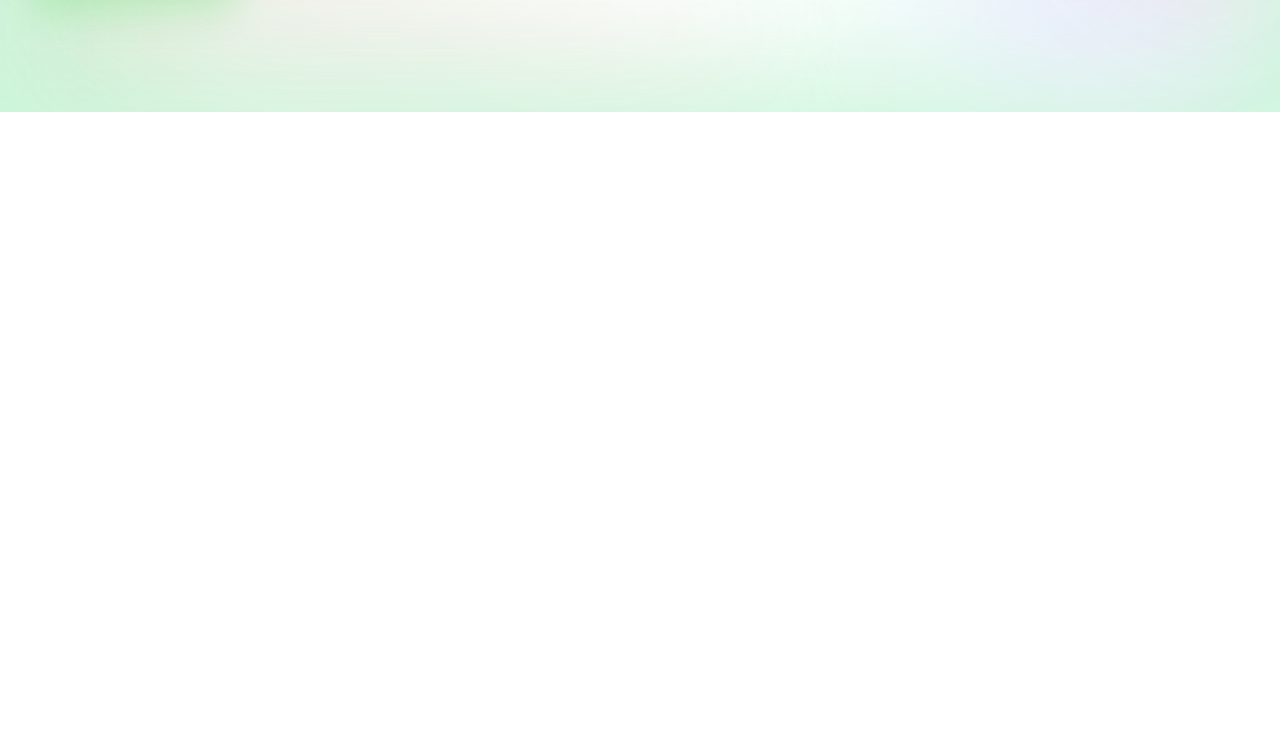
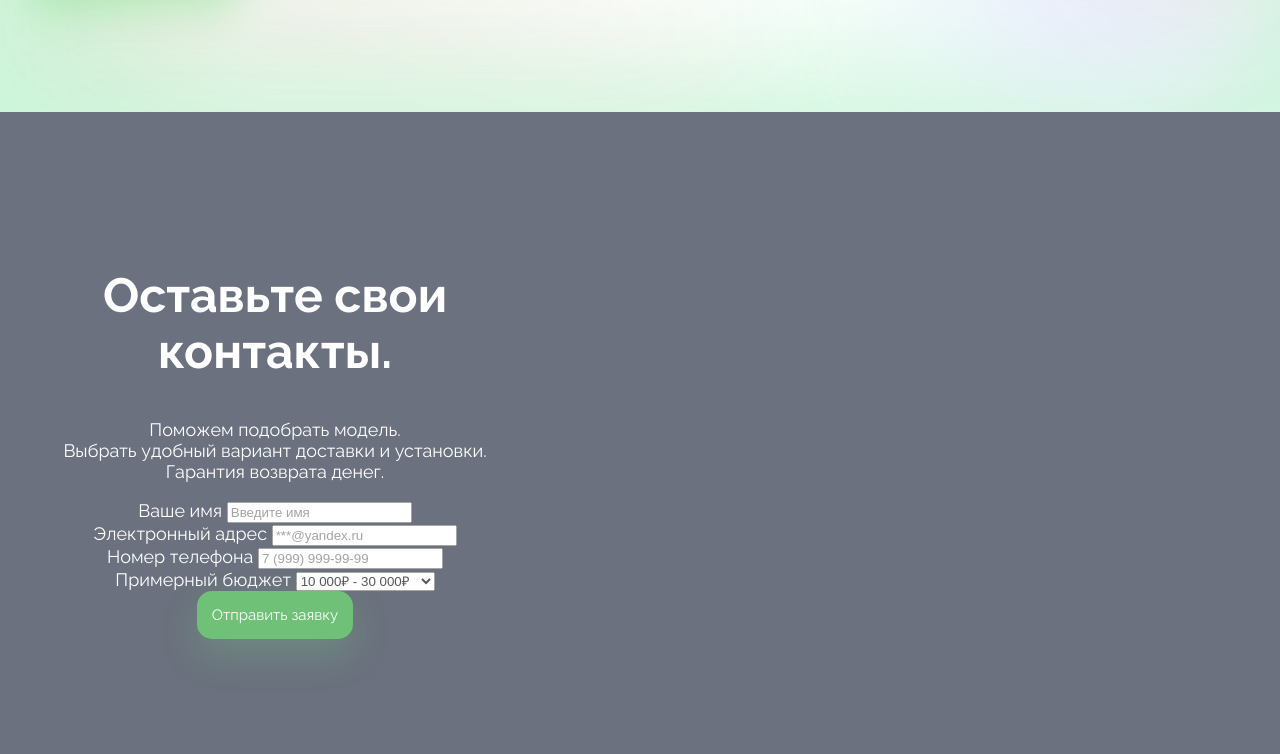
Before and after one commit to Dispetcher101/2ee, a plain HTML site: page index.html in a window 1280 px wide. Shown: the part 709-1463 px from the top of the page. Before the commit the page ends 821 px from the top, so only its background shows below. Drawn offline with Linux system fonts and the light colour scheme.

Commit message:
добавили форму

```diff
--- a/index.html
+++ b/index.html
@@ -24,5 +24,29 @@
       <img class="about__image" src="img/solar-panel.png">
     </div>
   </section>
+  <section class="form">
+    <div class="form__container">
+      <h1>Оставьте свои контакты.</h1>
+      <p>Поможем подобрать модель.<br> Выбрать удобный вариант доставки и установки.<br> Гарантия возврата денег.<br></p>
+      <form>
+        <div class="form__group">
+          <label for="name">Ваше имя</label>
+          <input type="text" placeholder="Введите имя" id="name"><br>
+          <label for="email">Электронный адрес</label>
+          <input type="email" placeholder="***@yandex.ru" id="email"><br>
+          <label for="phone">Номер телефона</label>
+          <input type="number" placeholder="7 (999) 999-99-99" id="phone"><br>
+          <label for="budget">Примерный бюджет</label>
+          <select id="budget"><br>
+            <option value="10-30">10 000₽ - 30 000₽</option>
+            <option value="30-60">30 000₽ - 60 000₽</option>
+            <option value="60-100">60 000₽ - 100 000₽</option>
+            <option value="100+">100 000₽</option>
+          </select>
+        </div>
+        <button type="submit" class="form__cubmit">Отправить заявку</button>
+      </form>
+    </div>
+  </section>
 </body>
 </html>
--- a/main.css
+++ b/main.css
@@ -70,3 +70,21 @@ button{
 .about__info {
     max-width: 550px;
 }
+.form__container {
+    width: 550px;
+}
+.form{
+    background-color: #1D263A;
+    color: #fff;
+    padding-top: 115px;
+    padding-bottom: 115px;
+    text-align: center;
+
+}
+.form h1{
+    font-size: 48px;
+}
+.form{
+    font-size: 18px;
+    opacity: 0.65;
+}
```
